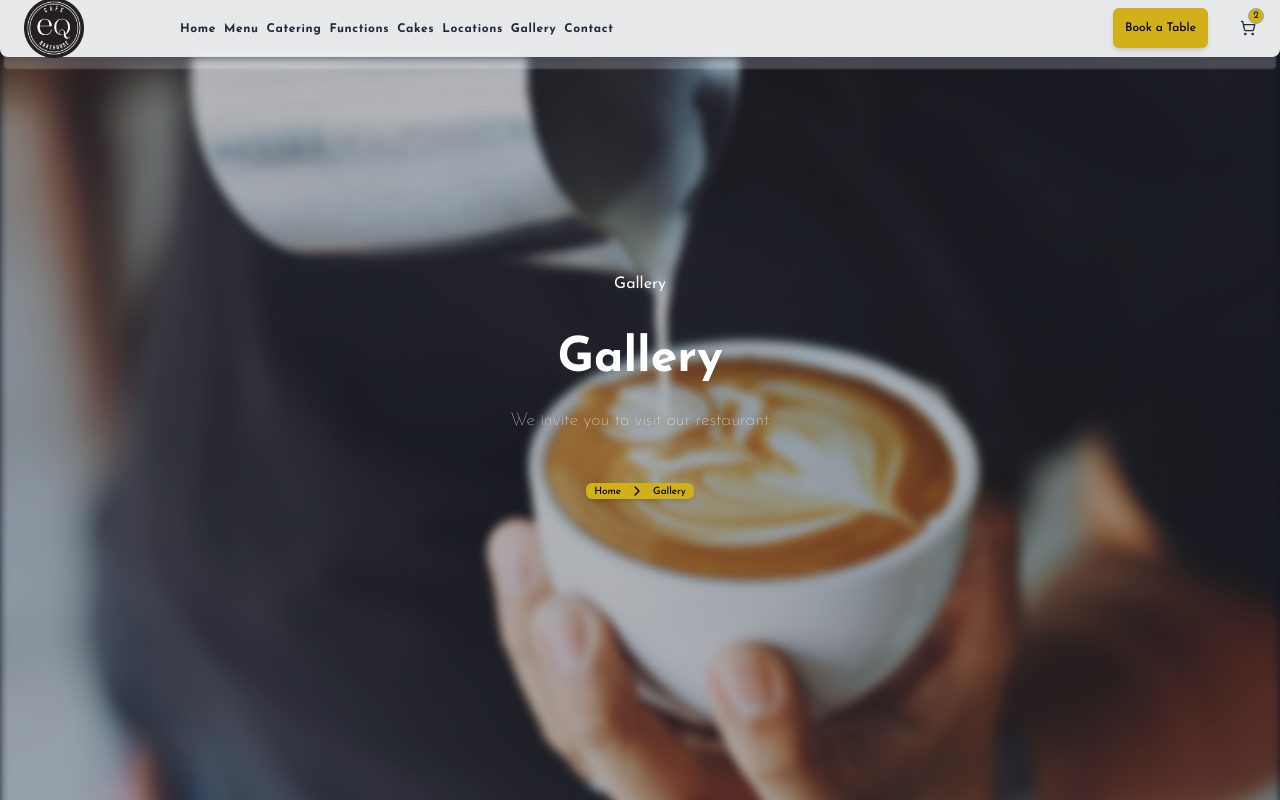
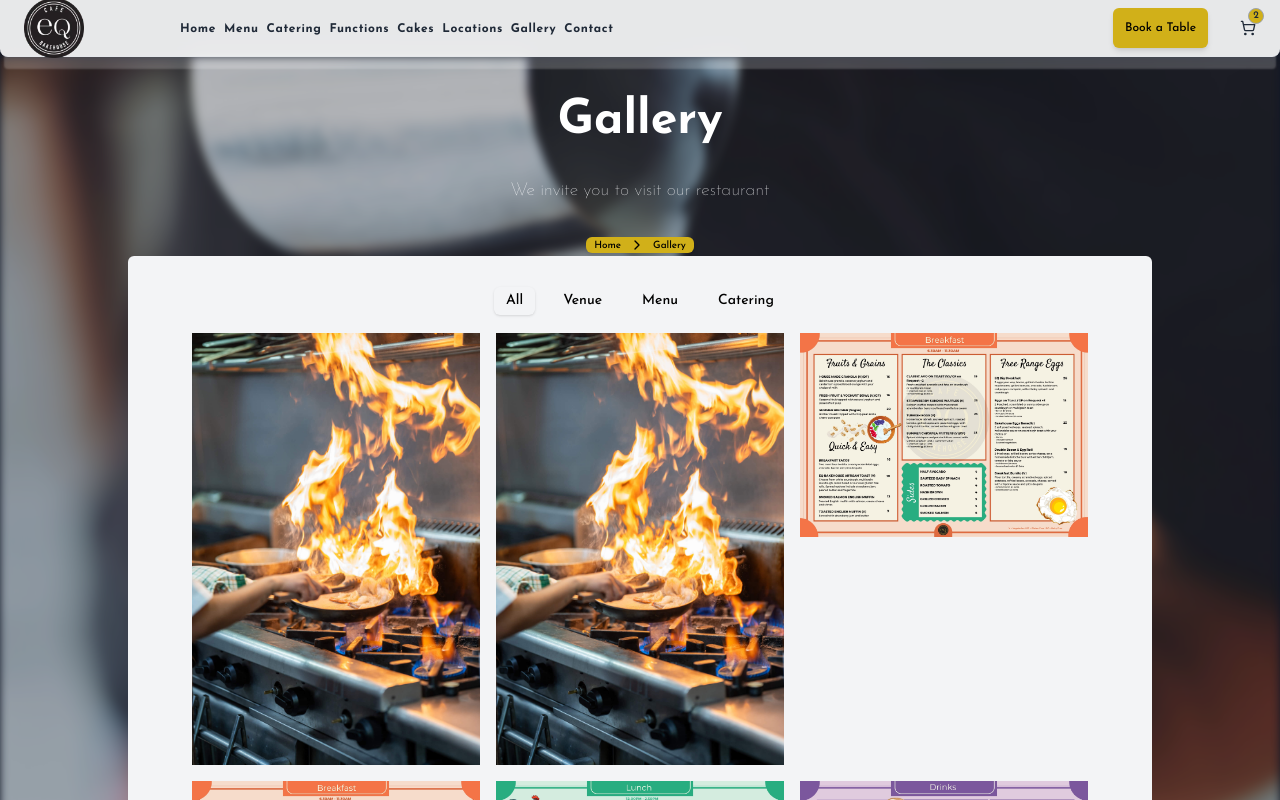
Before and after one commit to bjadhs/eq_cafe, a Next.js app: page /gallery in a window 1280 px wide. Shown: the top 800 px of the page. Built offline with nearby package versions, Linux system fonts and the light colour scheme.

Commit message:
Gallery Tab items loads using shadcn

```diff
--- a/app/contact/page.tsx
+++ b/app/contact/page.tsx
@@ -12,7 +12,7 @@ const emailList = [
 
 const Contact = () => {
   return (
-    <div className='box bg-white rounded-md text-black p-8 flex flex-col justify-center items-center gap-4 '>
+    <div>
       <div className='flex flex-col items-center gap-2'>
         <div className='h-[6px] w-6 bg-[#D1B019] border rounded-full'></div>
         <h3>Contact</h3>
--- a/app/gallery/page.tsx
+++ b/app/gallery/page.tsx
@@ -1,5 +1,91 @@
+import galleryItems, { GalleryType } from '@/lib/gallery_items';
+import { Tabs, TabsContent, TabsList, TabsTrigger } from '@/components/ui/tabs';
+import Image from 'next/image';
+
 const Gallery = () => {
-  return <div>Gallery</div>;
+  const allGalleryItems = galleryItems;
+  const venueGalleryItems = galleryItems.filter(
+    (g) => g.gallery === GalleryType.Venue
+  );
+  const menuGalleryItems = galleryItems.filter(
+    (g) => g.gallery === GalleryType.Menu
+  );
+  const cateringGalleryItems = galleryItems.filter(
+    (g) => g.gallery === GalleryType.Catering
+  );
+
+  return (
+    <div>
+      <Tabs defaultValue='All' className=''>
+        <TabsList className='w-full mx-auto gap-4 pb-4'>
+          <TabsTrigger value='All'>All</TabsTrigger>
+          <TabsTrigger value='Venue'>Venue</TabsTrigger>
+          <TabsTrigger value='Menu'>Menu</TabsTrigger>
+          <TabsTrigger value='Catering'>Catering</TabsTrigger>
+        </TabsList>
+
+        <TabsContent value='All'>
+          <div className='grid grid-cols-3 gap-4'>
+            {allGalleryItems.map((item) => (
+              <div key={item.id}>
+                <Image
+                  src={item.img}
+                  alt={item.info}
+                  width={300}
+                  height={200}
+                />
+              </div>
+            ))}
+          </div>
+        </TabsContent>
+
+        <TabsContent value='Venue'>
+          <div className='grid grid-cols-3 gap-4'>
+            {venueGalleryItems.map((item) => (
+              <div key={item.id}>
+                <Image
+                  src={item.img}
+                  alt={item.info}
+                  width={300}
+                  height={200}
+                />
+              </div>
+            ))}
+          </div>
+        </TabsContent>
+
+        <TabsContent value='Menu'>
+          <div className='grid grid-cols-3 gap-4'>
+            {menuGalleryItems.map((item) => (
+              <div key={item.id}>
+                <Image
+                  src={item.img}
+                  alt={item.info}
+                  width={300}
+                  height={200}
+                />
+              </div>
+            ))}
+          </div>
+        </TabsContent>
+
+        <TabsContent value='Catering'>
+          <div className='grid grid-cols-3 gap-4'>
+            {cateringGalleryItems.map((item) => (
+              <div key={item.id}>
+                <Image
+                  src={item.img}
+                  alt={item.info}
+                  width={300}
+                  height={200}
+                />
+              </div>
+            ))}
+          </div>
+        </TabsContent>
+      </Tabs>
+    </div>
+  );
 };
 
 export default Gallery;
--- a/app/globals.css
+++ b/app/globals.css
@@ -22,7 +22,7 @@
   }
 
   h2 {
-    @apply text-xl font-bold mb-4;
+    @apply text-xl font-bold;
   }
   h3{
     @apply text-[12px] font-semibold mb-4 uppercase;
--- a/app/layout.tsx
+++ b/app/layout.tsx
@@ -1,8 +1,8 @@
 import type { Metadata } from 'next';
 import { Josefin_Sans } from 'next/font/google';
 import './globals.css';
-import Navbar from '@/components/shared/Header';
-import Header from '@/components/shared/Banner';
+import Header from '@/components/shared/Header';
+import Banner from '@/components/shared/Banner';
 import Footer from '@/components/shared/Footer';
 
 const josefinSans = Josefin_Sans({
@@ -26,10 +26,10 @@ export default function RootLayout({
       <body
         className={`${josefinSans.variable} antialiased bg-gray-900 text-white`}
       >
-        <Navbar />
         <Header />
+        <Banner />
 
-        <div className='absolute z-100 top-60 left-0 right-0 min-h-[200px]] min-w-7xl mx-auto flex flex-col justify-center items-center py-8'>
+        <div className='absolute z-100 top-64 left-0 right-0 min-h-[700px]] max-w-5xl mx-auto py-8 px-16 w-[90%] box bg-gray-100 rounded-md text-black'>
           {children}
         </div>
         <Footer />
--- a/app/locations/page.tsx
+++ b/app/locations/page.tsx
@@ -1,5 +1,5 @@
 const Locations = () => {
-  return <div>Locations</div>;
+  return <div className='text-red-500 bg-green-200'>Locations</div>;
 };
 
 export default Locations;
--- a/components/shared/Banner.tsx
+++ b/components/shared/Banner.tsx
@@ -20,20 +20,19 @@ const Banner = () => {
         className='object-contain blur-sm opacity-70'
         src='/coffee-banner.jpg'
         alt='Banner'
-        width='6016'
-        height='4016'
+        width='3016'
+        height='2016'
       />
 
-      <div className='absolute -top-10 left-0 right-0 lg:h-screen'>
-        <div className='max-w-2xl px-4 mx-auto py-16 lg:h-screen flex flex-col justify-center items-center gap-12 text-center'>
-          <div className='flex flex-col gap-2 '>
-            <h2 className='text-xl md:text-3xl lg:text-5xl font-bold text-white leading-[20px]'>
-              {title}
-            </h2>
-            <p className='text-[12px] md:text-xs lg:text-lg font-thin'>
-              {subtitle}
-            </p>
-          </div>
+      <div className='absolute top-8 left-0 right-0'>
+        <div className='max-w-2xl px-4 mx-auto py-2  flex flex-col justify-center items-center gap-8 text-center text-white'>
+          <h2 className='text-xl md:text-3xl lg:text-5xl font-bold leading-[20px]'>
+            {title}
+          </h2>
+          <p className='text-[14px] md:text-xs lg:text-lg font-thin'>
+            {subtitle}
+          </p>
+
           {path?.path !== '/' && (
             <Button size='sr' variant='route' className=''>
               <span onClick={() => (window.location.href = '/')}>Home</span>
--- /dev/null
+++ b/components/ui/tabs.tsx
@@ -0,0 +1,55 @@
+"use client"
+
+import * as React from "react"
+import * as TabsPrimitive from "@radix-ui/react-tabs"
+
+import { cn } from "@/lib/utils"
+
+const Tabs = TabsPrimitive.Root
+
+const TabsList = React.forwardRef<
+  React.ElementRef<typeof TabsPrimitive.List>,
+  React.ComponentPropsWithoutRef<typeof TabsPrimitive.List>
+>(({ className, ...props }, ref) => (
+  <TabsPrimitive.List
+    ref={ref}
+    className={cn(
+      "inline-flex h-9 items-center justify-center rounded-lg bg-muted p-1 text-muted-foreground",
+      className
+    )}
+    {...props}
+  />
+))
+TabsList.displayName = TabsPrimitive.List.displayName
+
+const TabsTrigger = React.forwardRef<
+  React.ElementRef<typeof TabsPrimitive.Trigger>,
+  React.ComponentPropsWithoutRef<typeof TabsPrimitive.Trigger>
+>(({ className, ...props }, ref) => (
+  <TabsPrimitive.Trigger
+    ref={ref}
+    className={cn(
+      "inline-flex items-center justify-center whitespace-nowrap rounded-md px-3 py-1 text-sm font-medium ring-offset-background transition-all focus-visible:outline-none focus-visible:ring-2 focus-visible:ring-ring focus-visible:ring-offset-2 disabled:pointer-events-none disabled:opacity-50 data-[state=active]:bg-background data-[state=active]:text-foreground data-[state=active]:shadow",
+      className
+    )}
+    {...props}
+  />
+))
+TabsTrigger.displayName = TabsPrimitive.Trigger.displayName
+
+const TabsContent = React.forwardRef<
+  React.ElementRef<typeof TabsPrimitive.Content>,
+  React.ComponentPropsWithoutRef<typeof TabsPrimitive.Content>
+>(({ className, ...props }, ref) => (
+  <TabsPrimitive.Content
+    ref={ref}
+    className={cn(
+      "mt-2 ring-offset-background focus-visible:outline-none focus-visible:ring-2 focus-visible:ring-ring focus-visible:ring-offset-2",
+      className
+    )}
+    {...props}
+  />
+))
+TabsContent.displayName = TabsPrimitive.Content.displayName
+
+export { Tabs, TabsList, TabsTrigger, TabsContent }
--- /dev/null
+++ b/lib/gallery_items.ts
@@ -0,0 +1,47 @@
+ export enum GalleryType {
+  All = 'All',
+  Venue = 'Venue',
+  Menu = 'Menu',
+  Catering = 'Catering'
+}
+
+export const galleryItems = [
+  {
+    id: 1,
+    gallery: GalleryType.Venue,
+    info: 'EQ-Bakehouse cafe - Brendabella',
+    img: '/eq_gallery5.jpg'
+  },
+  {
+    id: 2,
+    gallery: GalleryType.Venue,
+    info: 'EQ-Bakehouse cafe - Canberra City',
+    img: '/eq_gallery5.jpg'
+  },
+  {
+    id: 3,
+    gallery: GalleryType.Menu,
+    info: 'EQ-Bakehouse menu - Canberra City',
+    img: '/eq_menu.jpg'
+  },
+  {
+    id: 4,
+    gallery: GalleryType.Menu,
+    info: 'EQ-Bakehouse menu - Melbourne City',
+    img: '/eq_menu.jpg'
+  },
+  {
+    id: 5,
+    gallery: GalleryType.Menu,
+    info: 'EQ-Bakehouse menu - Sydney City',
+    img: '/eq_menu2.jpg'
+  },
+  {
+    id: 6,
+    gallery: GalleryType.Catering,
+    info: 'EQ-Bakehouse catering - Canberra City',
+    img: '/eq_menu3.jpg'
+  },
+];
+
+export default galleryItems;
--- a/package.json
+++ b/package.json
@@ -13,6 +13,7 @@
     "@radix-ui/react-label": "^2.1.1",
     "@radix-ui/react-select": "^2.1.4",
     "@radix-ui/react-slot": "^1.1.1",
+    "@radix-ui/react-tabs": "^1.1.2",
     "class-variance-authority": "^0.7.1",
     "clsx": "^2.1.1",
     "embla-carousel-autoplay": "^8.5.2",
```
Also changed, not shown: 1 other file (tests, documents, lock files or other folders).
